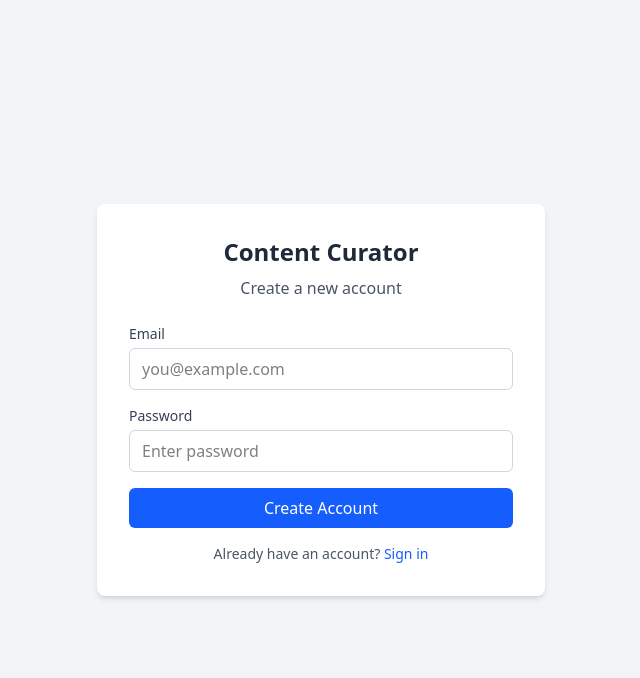
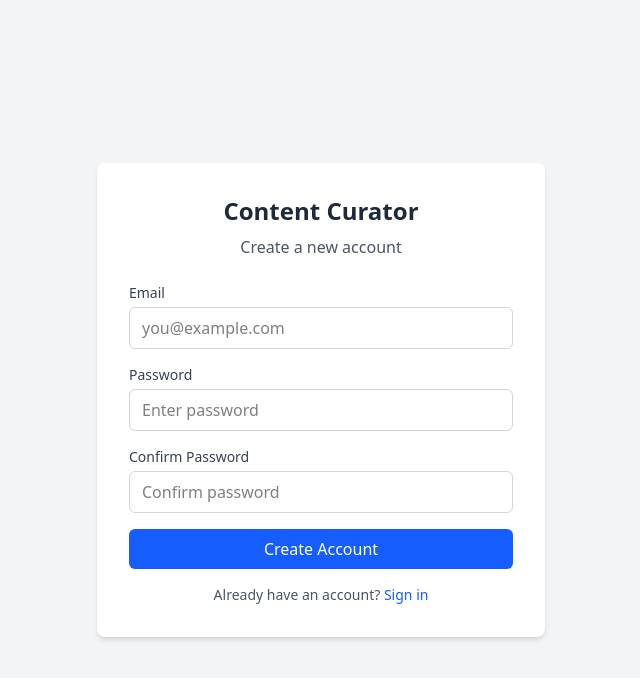
Before and after one commit to alharris-debug/content-curator, a React (Vite) app: page /login in a window 1280 px wide. Both pictures are taken after a click on the button "Sign up". Shown: the top 678 px of the page, without its empty margins (319-959 px from the left). Built offline with nearby package versions, Linux system fonts and the light colour scheme; no server answers.

Commit message:
Add confirm password field to signup

```diff
--- a/src/pages/Login.jsx
+++ b/src/pages/Login.jsx
@@ -5,6 +5,7 @@ import { useAuth } from '../contexts/AuthContext'
 export default function Login() {
   const [email, setEmail] = useState('')
   const [password, setPassword] = useState('')
+  const [confirmPassword, setConfirmPassword] = useState('')
   const [error, setError] = useState('')
   const [message, setMessage] = useState('')
   const [isLoading, setIsLoading] = useState(false)
@@ -24,6 +25,11 @@ export default function Login() {
         if (result.success) navigate('/')
         else setError(result.error)
       } else if (mode === 'signup') {
+        if (password !== confirmPassword) {
+          setError('Passwords do not match')
+          setIsLoading(false)
+          return
+        }
         const result = await signUp(email, password)
         if (result.success) {
           setMessage('Check your email to confirm your account, then log in.')
@@ -74,6 +80,15 @@ export default function Login() {
             </div>
           )}
 
+          {mode === 'signup' && (
+            <div className="mb-4">
+              <label htmlFor="confirmPassword" className="block text-sm font-medium text-gray-700 mb-1">Confirm Password</label>
+              <input type="password" id="confirmPassword" value={confirmPassword} onChange={(e) => setConfirmPassword(e.target.value)}
+                className="w-full px-3 py-2 border border-gray-300 rounded-md focus:outline-none focus:ring-2 focus:ring-blue-500"
+                placeholder="Confirm password" required minLength={6} />
+            </div>
+          )}
+
           {error && <div className="mb-4 p-3 bg-red-100 border border-red-400 text-red-700 rounded">{error}</div>}
           {message && <div className="mb-4 p-3 bg-green-100 border border-green-400 text-green-700 rounded">{message}</div>}
 
@@ -92,7 +107,7 @@ export default function Login() {
             <>
               <p className="text-gray-600">
                 Don't have an account?{' '}
-                <button onClick={() => { setMode('signup'); setError(''); setMessage('') }}
+                <button onClick={() => { setMode('signup'); setError(''); setMessage(''); setConfirmPassword('') }}
                   className="text-blue-600 hover:underline">Sign up</button>
               </p>
               <p>
@@ -104,7 +119,7 @@ export default function Login() {
           {(mode === 'signup' || mode === 'reset') && (
             <p className="text-gray-600">
               Already have an account?{' '}
-              <button onClick={() => { setMode('login'); setError(''); setMessage('') }}
+              <button onClick={() => { setMode('login'); setError(''); setMessage(''); setConfirmPassword('') }}
                 className="text-blue-600 hover:underline">Sign in</button>
             </p>
           )}
```
